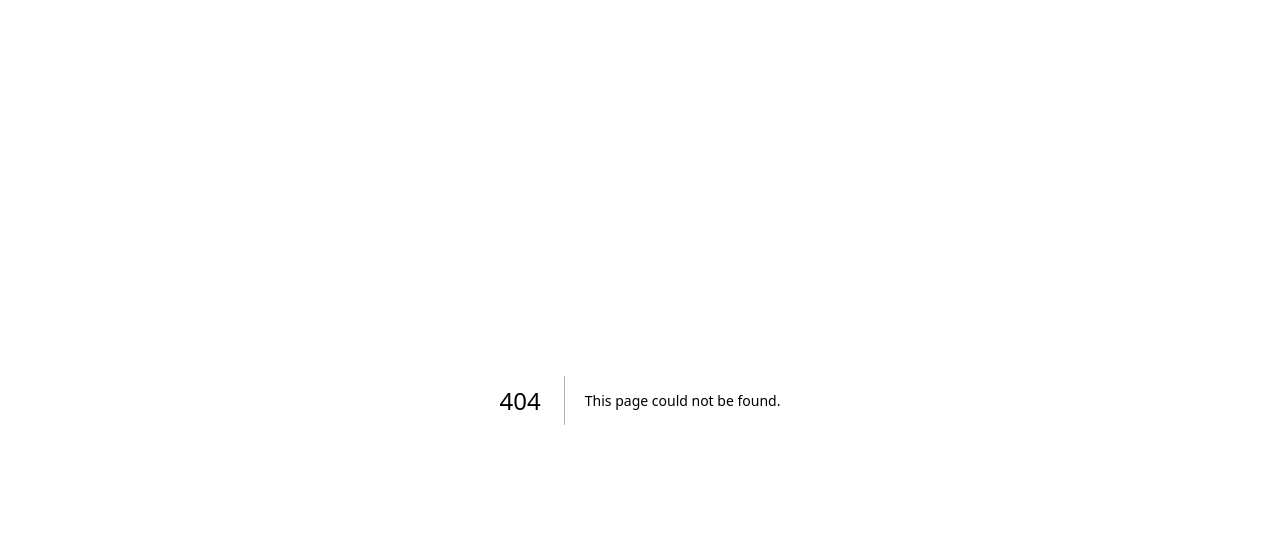
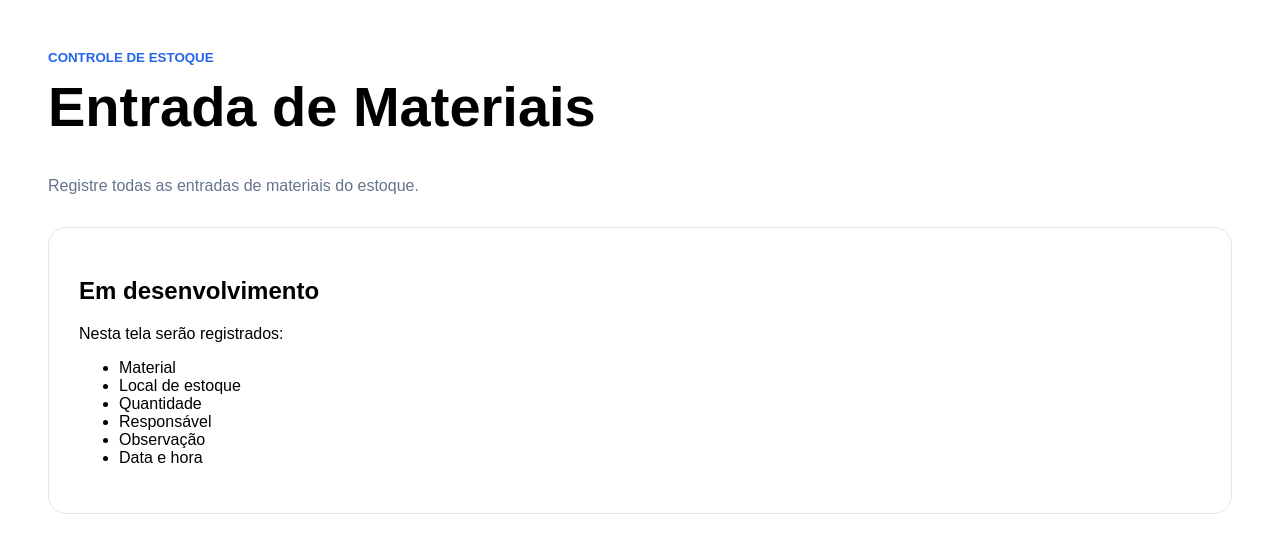
Before and after one commit to Caiobob86/stockcontrol, a Next.js app: page /entrada in a window 1280 px wide. Before the commit this address had no page. Shown: the top 552 px of the page. Built offline with nearby package versions, Linux system fonts and the light colour scheme.

Commit message:
Checkpoint - Dashboard, Materiais, Estoques e Entrada

```diff
--- /dev/null
+++ b/app/entrada/page.tsx
@@ -0,0 +1,54 @@
+export default function EntradaPage() {
+  return (
+    <main
+      style={{
+        maxWidth: "1400px",
+        margin: "0 auto",
+        padding: "40px",
+        fontFamily: "Arial, sans-serif",
+      }}
+    >
+      <small
+        style={{
+          color: "#2563eb",
+          fontWeight: "bold",
+          textTransform: "uppercase",
+        }}
+      >
+        CONTROLE DE ESTOQUE
+      </small>
+
+      <h1 style={{ fontSize: "56px", marginTop: "8px" }}>
+        Entrada de Materiais
+      </h1>
+
+      <p style={{ color: "#64748b", marginBottom: "32px" }}>
+        Registre todas as entradas de materiais do estoque.
+      </p>
+
+      <div
+        style={{
+          background: "#fff",
+          borderRadius: "18px",
+          padding: "30px",
+          border: "1px solid #e5e7eb",
+        }}
+      >
+        <h2>Em desenvolvimento</h2>
+
+        <p>
+          Nesta tela serão registrados:
+        </p>
+
+        <ul>
+          <li>Material</li>
+          <li>Local de estoque</li>
+          <li>Quantidade</li>
+          <li>Responsável</li>
+          <li>Observação</li>
+          <li>Data e hora</li>
+        </ul>
+      </div>
+    </main>
+  );
+}
```
